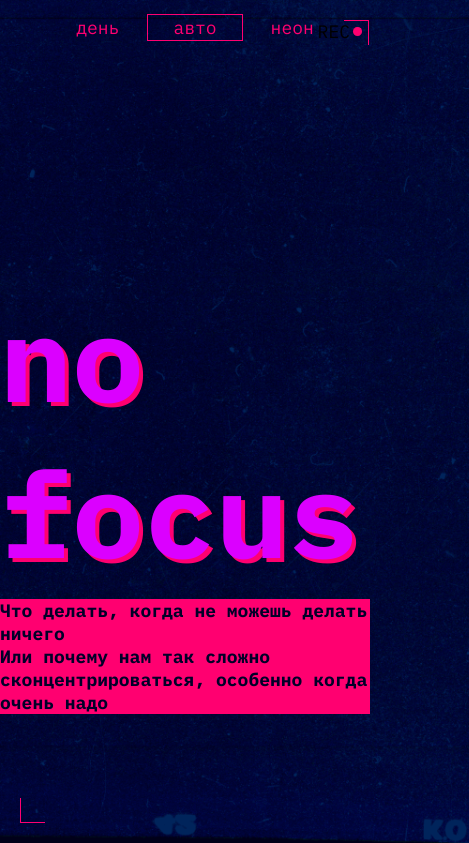
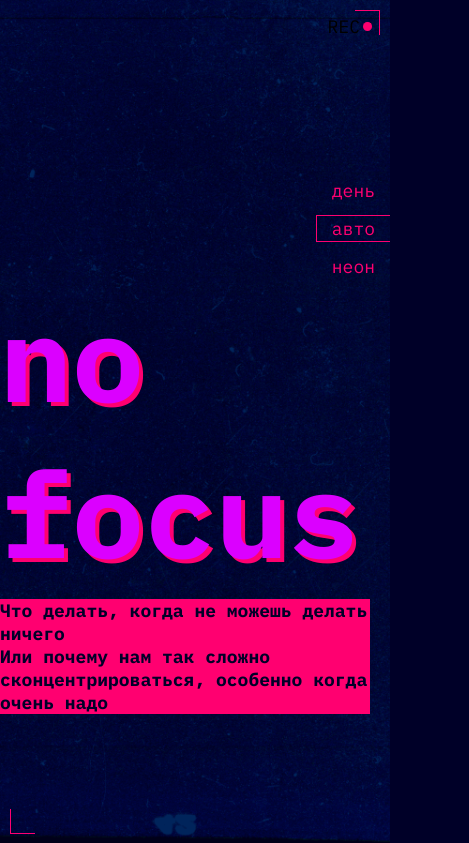
Before and after one commit to Leentin/slozhno-sosredotochitsya, a plain HTML site: page index.html in a window 390 px wide. Shown: the top 843 px of the page, 469 px wide, since content can reach past the window. Drawn offline with Linux system fonts and the light colour scheme.

Commit message:
НАчал делать адаптив

```diff
--- a/index.html
+++ b/index.html
@@ -110,7 +110,7 @@
         </div>
         <div>
           <h3 class="title-decor">Гаджеты</h3>
-          <p class="content-text">
+          <p class="content-text no-margin">
             Да-да, это та самая ситуация, когда на экране ноутбука — код, в
             наушниках — подкаст, а на компьютере фоном — ещё и видео с забавными
             утятами. В результате мозг пытается переключиться с одной задачи на
--- a/styles/style.css
+++ b/styles/style.css
@@ -14,7 +14,7 @@
 
 .header__theme-menu-item .header__theme-menu-button_active {
   outline: 1px solid var(--border-color);
-  padding-inline: 25px;
+  padding-inline: 15px;
   pointer-events: none;
 }
 
@@ -37,9 +37,10 @@
 
 .span-text {
   position: absolute;
-  right: 1px;
-  inset-inline-end: 40px;
-  inset-block-start: 20px;
+  right: 30px;
+  top: 15px;
+  /* inset-inline-end: 40px; */
+  /* inset-block-start: 20px; */
   font-size: 18px;
 }
 
@@ -63,9 +64,8 @@
   height: 25px;
   border-bottom: 1px solid var(--border-color);
   border-left: 1px solid var(--border-color);
-  bottom: 1px;
-  margin-left: 20px;
-  margin-bottom: 20px;
+  bottom: 10px;
+  left: 10px;
 }
 
 .decorated-zone::before {
@@ -73,11 +73,10 @@
   position: absolute;
   width: 25px;
   height: 25px;
-  right: 1px;
+  right: 10px;
+  top: 10px;
   border-top: 1px solid var(--border-color);
   border-right: 1px solid var(--border-color);
-  margin-right: 20px;
-  margin-top: 20px;
 }
 
 .header__theme-menu-list {
@@ -123,7 +122,7 @@
   display: grid;
   grid-template-columns: repeat(3, 1fr);
   margin-inline: 2%;
-  margin-block-start: 60px;
+  margin-block-start: 80px;
 }
 
 .column__heading {
@@ -147,6 +146,10 @@
   margin-block-end: 20px;
 }
 
+.content-text:last-child {
+  margin-block-end: 0;
+}
+
 .accent-text {
   text-shadow: 2px 2px var(--accent-shadow-color);
   text-decoration: none;
@@ -162,10 +165,6 @@
 
 .accent-text:focus-visible {
   outline: 1px solid var(--text-color);
-}
-
-.content-text:last-child {
-  margin-block-end: 0;
 }
 
 .info {
@@ -258,7 +257,7 @@
   text-shadow: 2px 2px var(--text-shadow-color);
 }
 
-.footer::before {
+.decorated-zone__footer::before {
   content: "";
   position: absolute;
   width: 25px;
@@ -267,8 +266,6 @@
   left: 10px;
   border-bottom: 1px solid var(--border-color);
   border-left: 1px solid var(--border-color);
-  margin-left: 20px;
-  margin-bottom: 20px;
 }
 
 .footer {
@@ -284,6 +281,26 @@
   right: 10px;
   border-top: 1px solid var(--border-color);
   border-right: 1px solid var(--border-color);
-  margin-right: 20px;
-  margin-top: 20px;
 }
+
+@media (width <= 768px) {
+  .header__theme-menu {
+    display: flex;
+    flex-direction: row;
+    align-items: end;
+    justify-content: end;
+  }
+  .header__theme-menu-list {
+    display: flex;
+    flex-direction: column;
+    justify-content: center;
+    align-items: center;
+    gap: 13px 0;
+  }
+  .grid-row {
+    display: block;
+  }
+  .low-heading__text {
+    max-width: 236px;
+  }
+}
```
